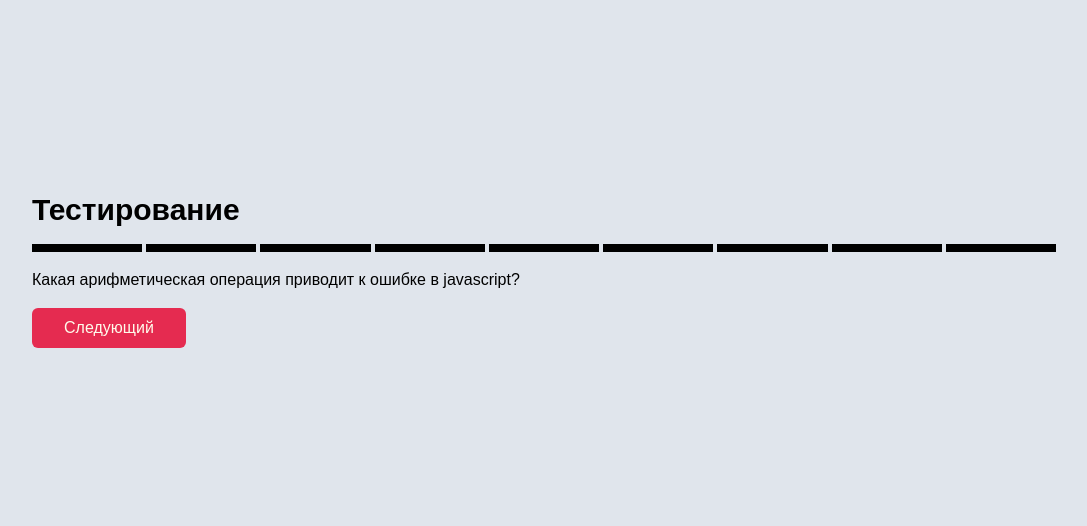
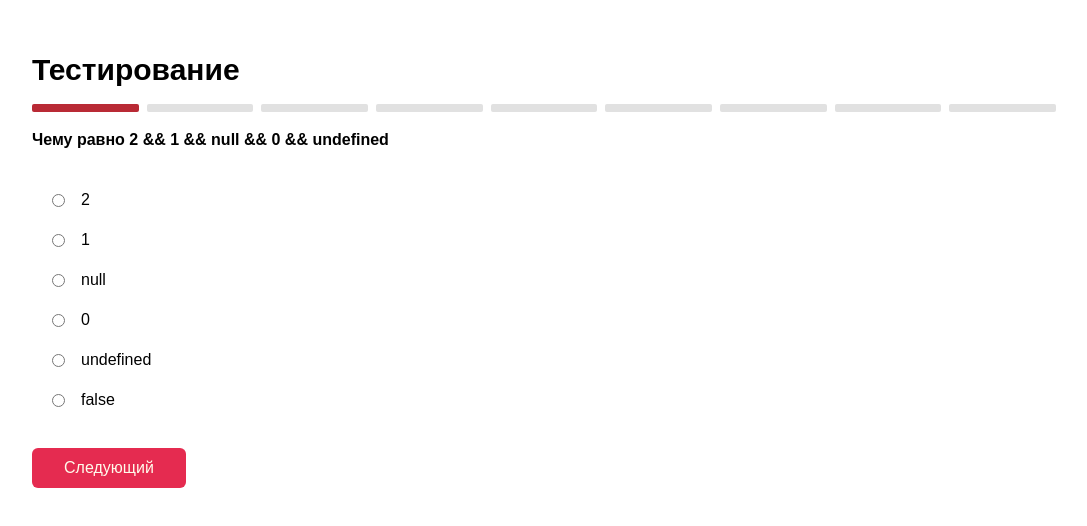
Before and after one commit to Sicilianii/test-for-MADSOFT, a React (Vite) app: page /question/1 in a window 1280 px wide. Shown: the part 130-656 px from the top of the page, without its empty margins (96-1183 px from the left). Built offline with nearby package versions, Linux system fonts and the light colour scheme.

Commit message:
ep ep
ep ep

```diff
--- a/package.json
+++ b/package.json
@@ -15,6 +15,7 @@
     "clsx": "^2.1.1",
     "react": "^18.3.1",
     "react-dom": "^18.3.1",
+    "react-hook-form": "^7.52.0",
     "react-redux": "^9.1.2",
     "react-router-dom": "^6.23.1",
     "redux-persist": "^6.0.0"
--- a/src/app/layouts/root.layout.tsx
+++ b/src/app/layouts/root.layout.tsx
@@ -2,7 +2,7 @@ import {ReactNode} from 'react';
 
 function RootLayout({children}: {children: ReactNode}) {
     return (
-        <div className={'bg-[#E0E5EC] w-full h-full absolute transform translate-x-[-50%] translate-y-[-50%] justify-center items-center left-1/2 top-1/2 flex'}>
+        <div className={' w-full h-full absolute transform translate-x-[-50%] translate-y-[-50%] justify-center items-center left-1/2 top-1/2 flex'}>
             {children}
         </div>
     );
--- a/src/app/store/questions.slice.ts
+++ b/src/app/store/questions.slice.ts
@@ -4,7 +4,7 @@ import {Question} from "../../types/Question.type.ts";
 const initialState: Question[] = [
     {
         "id_question": 1,
-        "current": false,
+        "current": true,
         "title": "Чему равно 2 && 1 && null && 0 && undefined",
         "status": "idle",
         "type": "radio",
@@ -212,7 +212,7 @@ const initialState: Question[] = [
     },
     {
         "id_question": 9,
-        "current": true,
+        "current": false,
         "title": "Какая арифметическая операция приводит к ошибке в javascript?",
         "status": "idle",
         "type": "radio",
@@ -249,8 +249,10 @@ const QuestionsSlice = createSlice({
             if (currQuestID === state.length - 1) {
                 state[state.length - 1].current = false;
                 state[0].current = true;
+                state.forEach( (q, i) => state[i].status = 'idle')
             } else {
                 state[currQuestID].current = false;
+                state[currQuestID].status = "success";
                 state[currQuestID + 1].current = true;
             }
         },
--- a/src/components/Breadcrumbs.tsx
+++ b/src/components/Breadcrumbs.tsx
@@ -7,11 +7,11 @@ const Breadcrumbs: React.FC = () => {
     const currentQuestion: Question[] = useTypedSelector((state: Question[]) => state);
 
     return (
-        <ul className={'flex gap-1 w-full'}>
+        <ul className={'flex gap-2 w-full'}>
             { currentQuestion.length && currentQuestion.map((question: Question) =>
                 <li key={`${question.id_question}`} className={clsx(
-                    question.status ? 'bg-black' : 'bg-orange-700',
-                    'w-full h-2'
+                    question.status === 'success' ? 'bg-black' : question.current ? 'bg-[#b92a35]' : 'bg-[#e1e1e1]',
+                    'w-full h-2 rounded-sm',
                 )}>
                 </li>
             )}
--- a/src/components/SelectTypeAnswers/TypeRadio.tsx
+++ b/src/components/SelectTypeAnswers/TypeRadio.tsx
@@ -1,14 +1,34 @@
-import { QuestionVariantAnswer} from "../../types/Question.type.ts";
+import {Question} from "../../types/Question.type.ts";
+import {SubmitHandler, useForm} from "react-hook-form";
+import {nextQuestion} from "../../app/store/questions.slice.ts";
+import {Dispatch, UnknownAction} from "@reduxjs/toolkit";
+import {useDispatch} from "react-redux";
 
+interface IFormInput  {
+    [i: string]: string;
+}
 
-function TypeRadio({arrayQuestions}: {arrayQuestions: QuestionVariantAnswer[]}) {
-    return arrayQuestions.length && (
-        <>
-            {arrayQuestions.map((question: QuestionVariantAnswer) => <li key={`${question.id}`}>
-                <input type="radio" id={`${question.id}`}/>
-                <label htmlFor={`${question.id}`}>{question.value}</label>
-            </li>)}
-        </>
+function TypeRadio({question}: {question: Question}) {
+    const { register, handleSubmit, reset } = useForm<IFormInput>()
+    const onSubmit: SubmitHandler<IFormInput> = (data) => {
+        console.log(data)
+        reset();
+        dispatch(nextQuestion())
+    }
+    const dispatch: Dispatch<UnknownAction> = useDispatch();
+
+    return (
+        <form onSubmit={handleSubmit(onSubmit)} className="flex flex-col items-start justify-center gap-4 ">
+            <ul className="flex flex-col items-start justify-center gap-4 pl-5 my-5">
+                {question.variant.length && question.variant.map( (variant) =>
+                    <li className="flex items-center justify-center gap-4 " key={variant.value}>
+                        <input {...register(`answer`)} type={'radio'} id={variant.value} value={variant.id} required />
+                        <label htmlFor={variant.value}>{variant.value}</label>
+                    </li>
+                )}
+            </ul>
+            <button type={"submit"} className={'bg-[#E52B50] py-2 px-8 rounded-md text-amber-50'}>Следующий</button>
+        </form>
     )
 }
 
--- a/src/index.css
+++ b/src/index.css
@@ -4,3 +4,6 @@
 * {
     font-family: "Calibri Light", sans-serif;
 }
+input[type='checkbox'], input[type='radio']{
+    accent-color: #E52B50;
+}
--- a/src/pages/ListTest.page.tsx
+++ b/src/pages/ListTest.page.tsx
@@ -1,25 +1,13 @@
 
 import Breadcrumbs from "../components/Breadcrumbs.tsx";
 import Timer from "../components/Timer.tsx";
-// import {MouseEventHandler, useState} from "react";
 import {useTypedSelector} from "../hooks/useTypedSelector.tsx";
-import {nextQuestion} from "../app/store/questions.slice.ts";
-import {useDispatch} from "react-redux";
 import {Question} from "../types/Question.type.ts";
-import {Dispatch, UnknownAction} from "@reduxjs/toolkit";
+import TypeRadio from "../components/SelectTypeAnswers/TypeRadio.tsx";
+function ListTestPage() {
 
 
-// import {Params, useParams} from "react-router-dom";
-// import {useTypedSelector} from "../hooks/useTypedSelector.tsx";
-
-
-function ListTestPage() {
-    // const {questionId}: Readonly<Params<string>> = useParams();
-    // const currentQuestionId = questionId ? questionId : "0";
-    // const currentQuestion = useTypedSelector(state => state.qustions.find((question) => (question.id_question).toString() === currentQuestionId));
- /*  currentQuestion  ???????????*/
-    const dispatch: Dispatch<UnknownAction> = useDispatch();
-    const currentQuestion: Question | undefined = useTypedSelector((state: Question[]) => state.find( (question:Question) => question.current));
+    const currentQuestion: Question = useTypedSelector((state: Question[]) => state.find( (question:Question) => question.current) || state[0]);
 
     console.log(currentQuestion)
     return (
@@ -29,16 +17,9 @@ function ListTestPage() {
                 <Timer />
             </div>
             <Breadcrumbs/>
-            <span>{currentQuestion?.title || 'not found'}</span>
-            <form>
-                {/*<ul>*/}
-                {/*    {arrayQuestions.length && arrayQuestions.map((question: QuestionVariantAnswer) => <li key={`${question.id}`}>*/}
-                {/*        <input type="radio" id={`${question.id}`}/>*/}
-                {/*        <label htmlFor={`${question.id}`}>{question.value}</label>*/}
-                {/*    </li>)}*/}
-                {/*</ul>*/}
-                <button type={"button"} className={'bg-[#E52B50] py-2 px-8 rounded-md text-amber-50'} onClick={() => dispatch(nextQuestion())}>Следующий</button>
-            </form>
+            <span className={'font-bold'}>{currentQuestion?.title || 'not found'}</span>
+            {currentQuestion.type === 'radio' && <TypeRadio question={currentQuestion}/>}
+
         </section>
     );
 }
```
Also changed, not shown: 1 other file (tests, documents, lock files or other folders).
